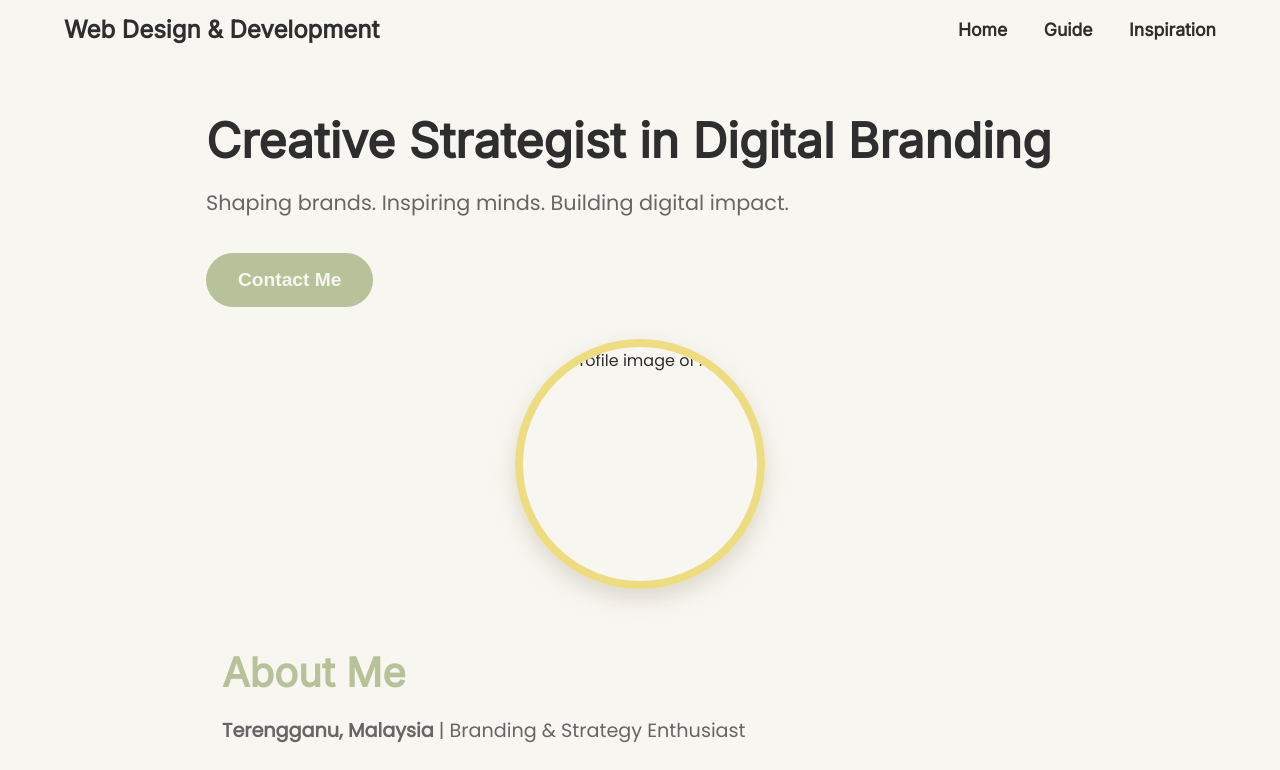
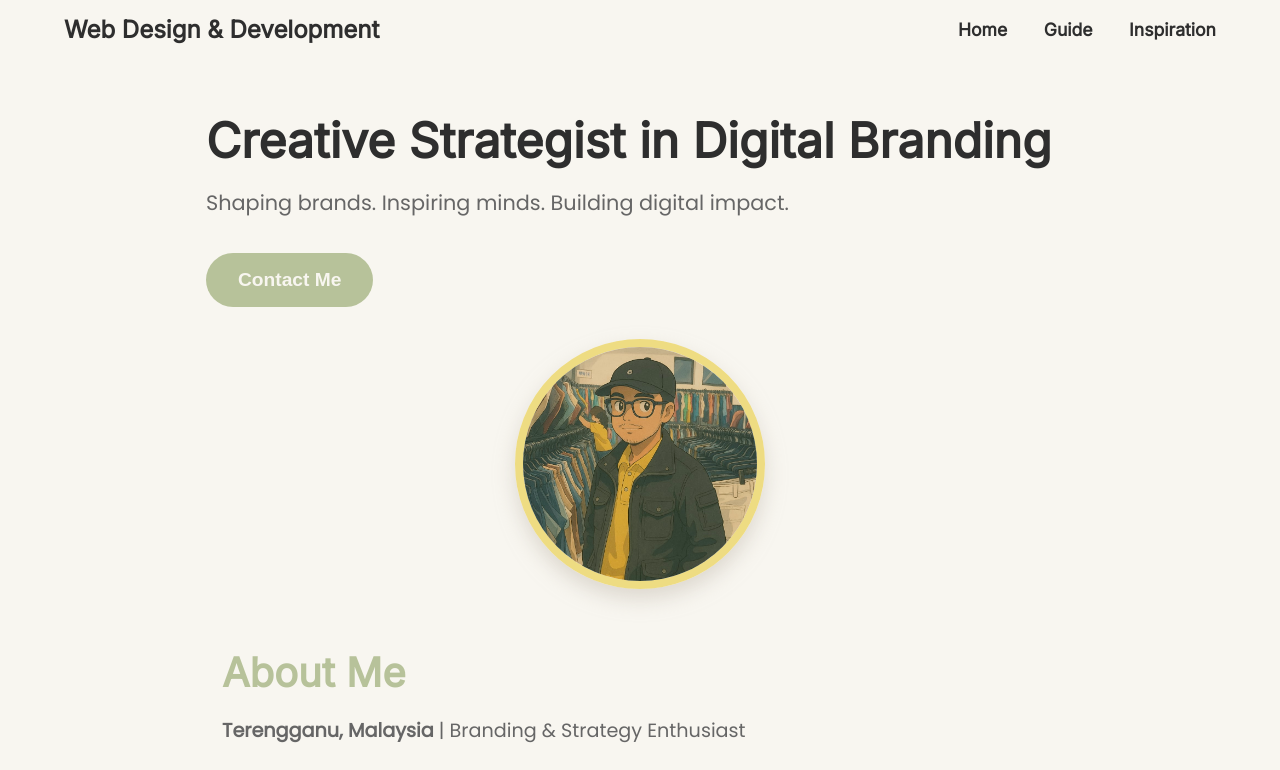
Before and after one commit to AmirHaziq-01/skills-github-pages, a plain HTML site: page index.html in a window 1280 px wide. Shown: the top 770 px of the page. Drawn offline with Linux system fonts and the light colour scheme.

Commit message:
Update index.html

```diff
--- a/index.html
+++ b/index.html
@@ -28,7 +28,7 @@
       </div>
       <section id="about-me" class="about-section">
         <div style="text-align: center;">
-          <img src="IMG_2509" alt="Profile image of Ajik" class="profile-image polaroid" />
+          <img src="https://github.com/AmirHaziq-01/skills-github-pages/blob/fef829ad96df6da2ec44da43995b85a4393cf981/IMG_2509.png" alt="Profile image of Ajik" class="profile-image polaroid" />
         </div>
         <h2>About Me</h2>
 
```
